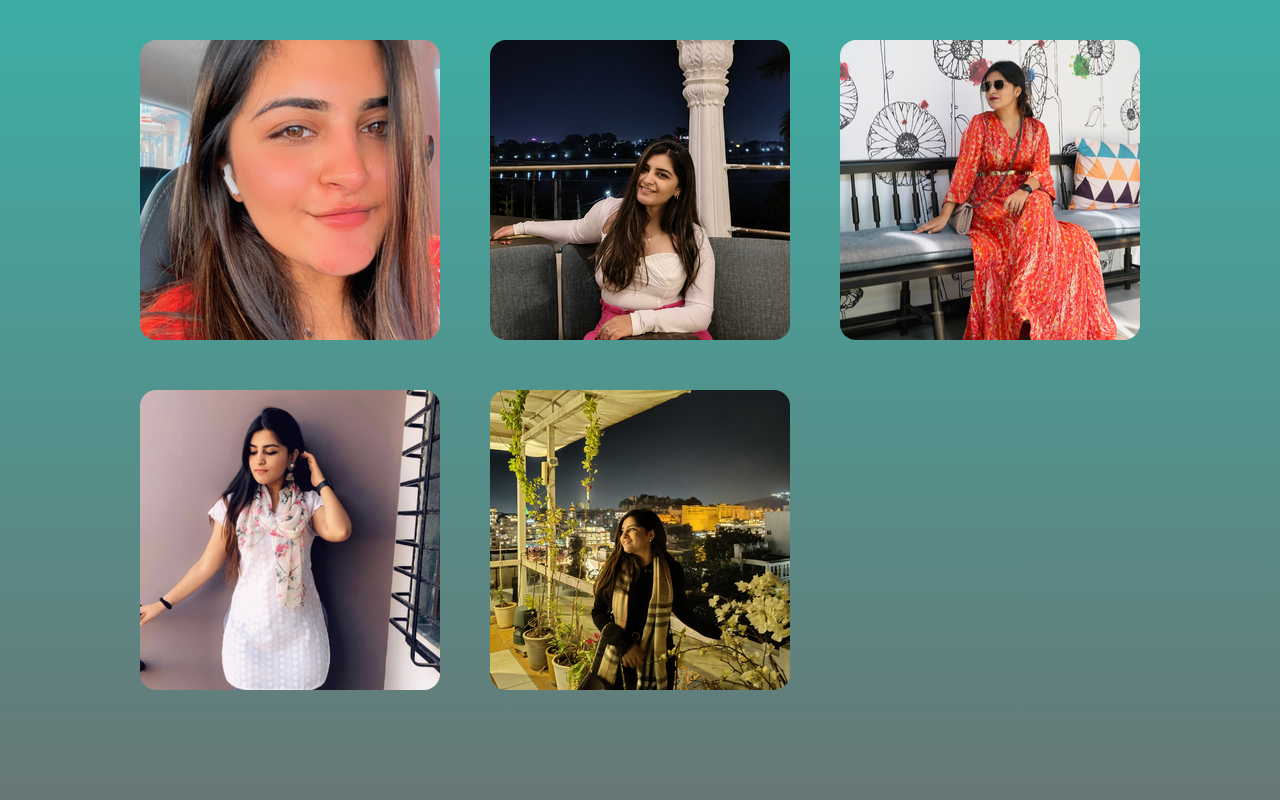
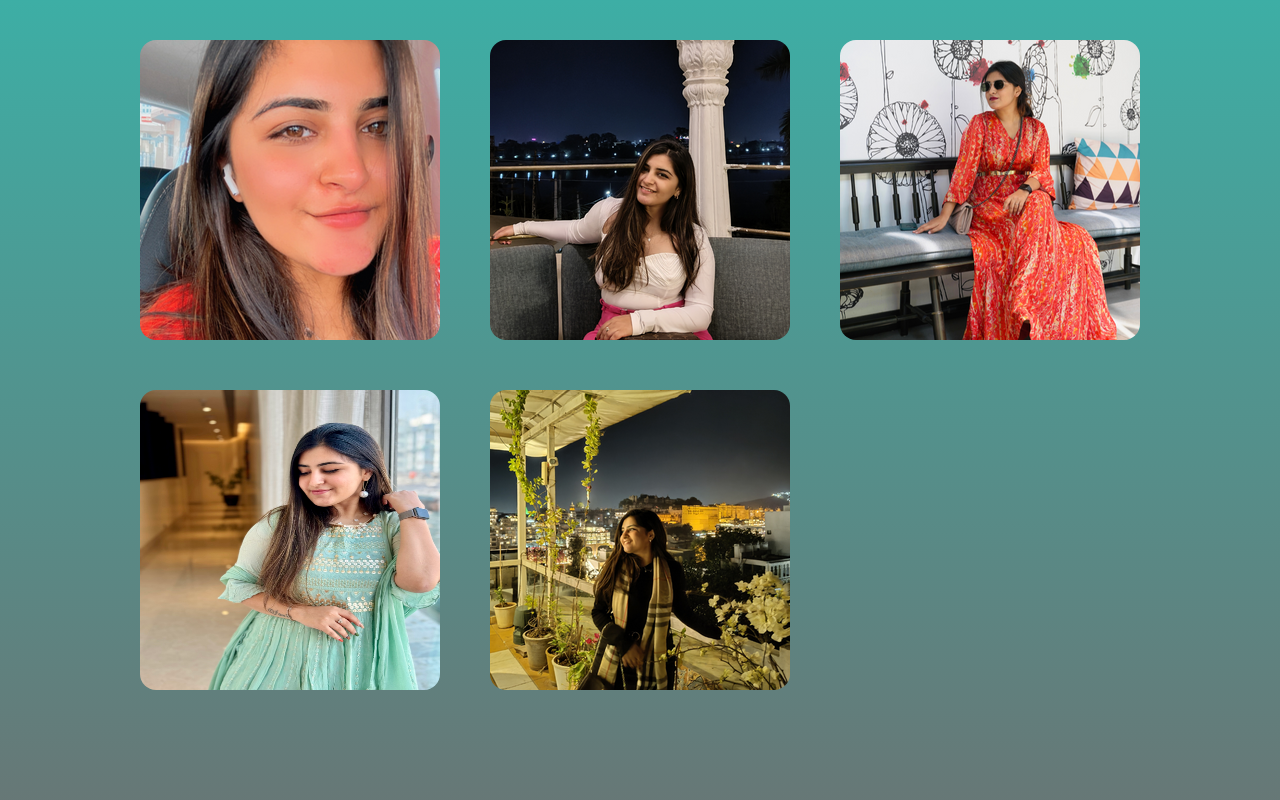
Before and after one commit to raajveerk/rinkle-dodecha, a React (Create React App) app: page / in a window 1280 px wide. Shown: the part 1273-2073 px from the top of the page. Built offline with nearby package versions, Linux system fonts and the light colour scheme.

Commit message:
actually updated the correct white kurti photo (dos --> dos_new)

```diff
--- a/src/components/Images.jsx
+++ b/src/components/Images.jsx
@@ -1,6 +1,6 @@
 import React from 'react'
 import uno from "../images/uno.png";
-import dos from "../images/dos.png";
+import dos_new from "../images/dos_new.png";
 import tres from "../images/tres.png";
 import quatro from "../images/quatro.png";
 import sinko from "../images/sinko.png";
@@ -22,7 +22,7 @@ export const Images = () => {
     </div>
     <div className='mb-[150px] max-w-[1000px] lg:flex hidden lg:mx-auto space-x-[50px]'>
         <div>
-            <img src={dos} alt="Dos" className='w-[300px] h-[300px] rounded-2xl'/>
+            <img src={dos_new} alt="Dos" className='w-[300px] h-[300px] rounded-2xl'/>
         </div>
         <div>
             <img src={quatro} alt="Quatro" className='w-[300px] h-[300px] bg-fixed rounded-2xl' />
@@ -49,7 +49,7 @@ export const Images = () => {
             <img src={ses} alt="Ses" className='w-[500px] h-[500px] bg-fixed rounded-2xl' />
         </div><br />
         <div>
-            <img src={dos} alt="Dos" className='w-[500px] h-[500px] bg-fixed rounded-2xl'/>
+            <img src={dos_new} alt="Dos" className='w-[500px] h-[500px] bg-fixed rounded-2xl'/>
         </div><br />
     </div>
     <div className='sm:hidden flex flex-col items-center space-y-[25px] mb-[0px]'>
@@ -69,7 +69,7 @@ export const Images = () => {
             <img src={ses} alt="Ses" className='w-[300px] h-[300px] bg-fixed rounded-2xl' />
         </div><br />
         <div>
-            <img src={dos} alt="Dos" className='w-[300px] h-[300px] bg-fixed rounded-2xl'/>
+            <img src={dos_new} alt="Dos" className='w-[300px] h-[300px] bg-fixed rounded-2xl'/>
         </div><br />
     </div>
     </>
```
Also changed, not shown: src/components/Navbar.jsx (line endings or trailing spaces), src/images/dos_new.png (renamed from src/images/sinko.jpg).
